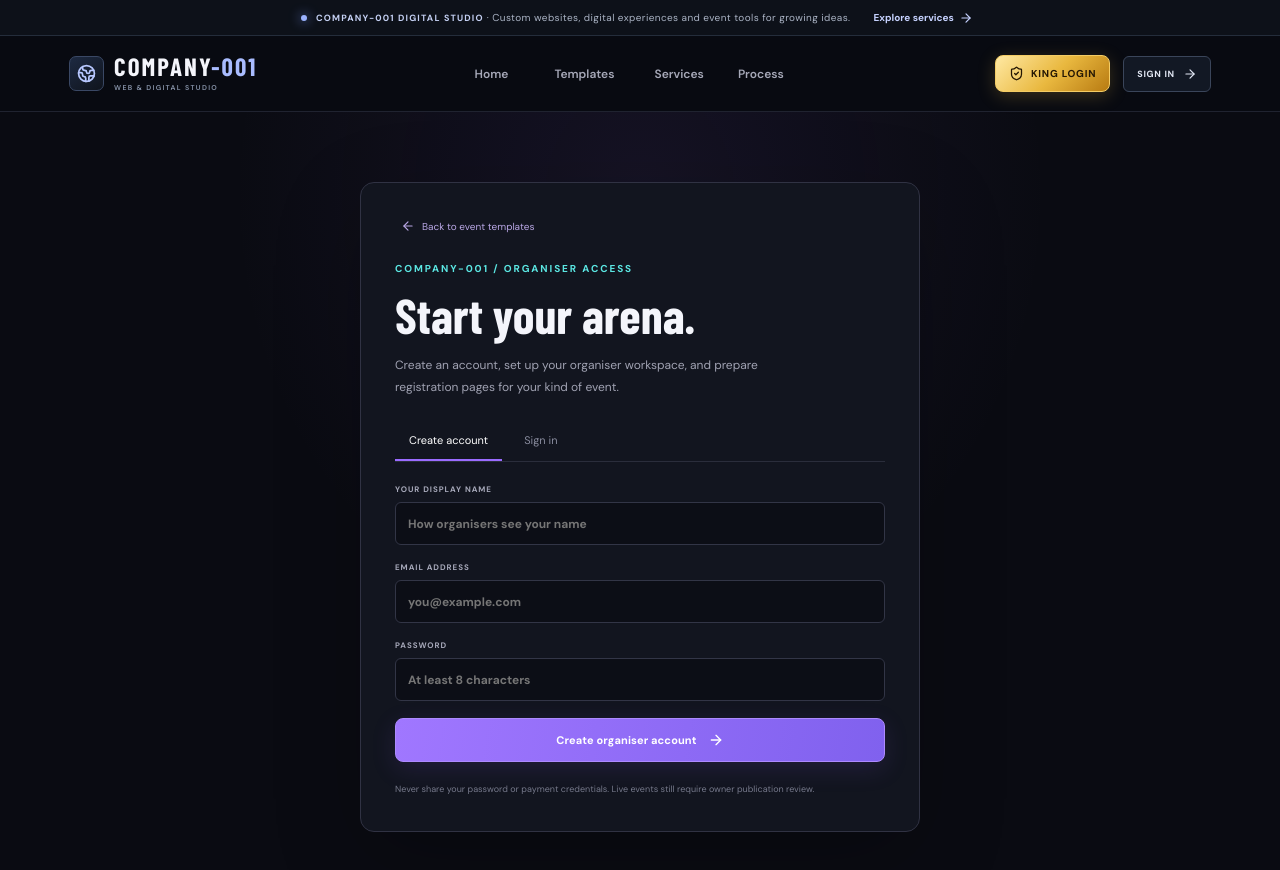
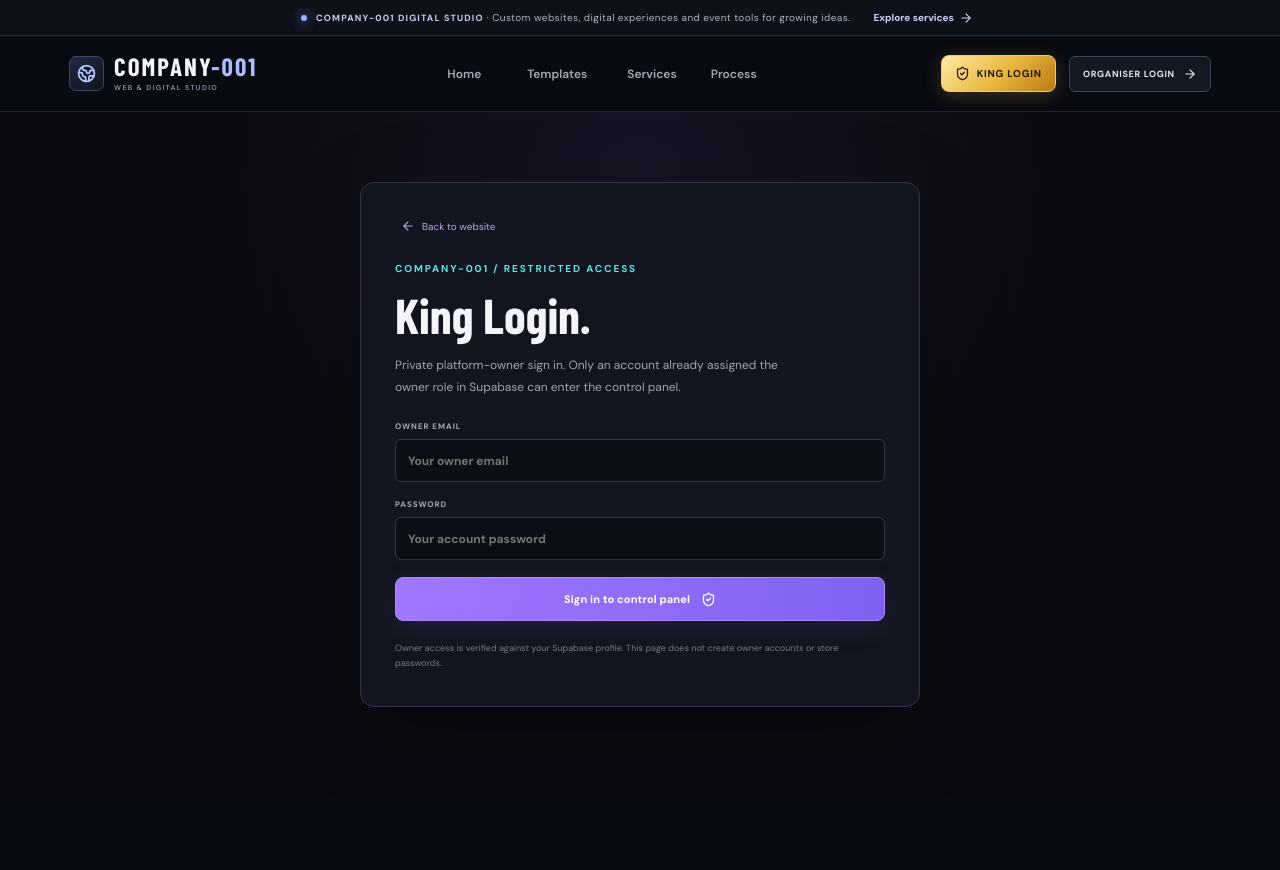
Before and after one commit to bhavishyacodz/Company-001, a React (Vite) app: page / in a window 1280 px wide. Both pictures are taken after a click on the button "KING LOGIN". Shown: the top 870 px of the page. After the commit the page ends 800 px from the top, so only its background shows below. Built offline with nearby package versions, Linux system fonts and the light colour scheme; a web font is replaced by a local one.

Commit message:
Separate owner login from free organiser access

```diff
--- a/src/main.jsx
+++ b/src/main.jsx
@@ -160,7 +160,7 @@ function App() {
         <nav className={mobileMenu ? "nav-links nav-open" : "nav-links"}>
           {isLiveEventRoute ? <>
             <a href="#overview" onClick={() => setMobileMenu(false)}>Event</a><a href="#format" onClick={() => setMobileMenu(false)}>Details</a><a href="#rules" onClick={() => setMobileMenu(false)}>How to join</a>
-          </> : ["site", "templates", "account", "owner"].includes(view) ? <>
+          </> : ["site", "templates", "account", "owner", "king-login"].includes(view) ? <>
             <button className={view === "site" ? "nav-text active" : "nav-text"} onClick={() => { setView("site"); setMobileMenu(false); }}>Home</button>
             <button className={view === "templates" ? "nav-text active" : "nav-text"} onClick={() => { setView("templates"); setMobileMenu(false); }}>Templates</button>
             <a href={view === "site" ? "#services" : "/#services"} onClick={() => { setView("site"); setMobileMenu(false); }}>Services</a>
@@ -172,13 +172,13 @@ function App() {
           </>}
         </nav>
         <div className="top-actions">
-          <button className="owner-shortcut king-login" onClick={() => setView(platformRole === "owner" ? "owner" : "account")} aria-label="King Login — owner dashboard sign in"><ShieldCheck size={15} /> KING LOGIN</button>
-          <button className="account-entry" onClick={() => setView("account")} aria-label="Sign in or create organiser account">{signedInUser ? "WORKSPACE" : "SIGN IN"} <ArrowRight size={14} /></button>
+          <button className="owner-shortcut king-login" onClick={() => setView(platformRole === "owner" ? "owner" : "king-login")} aria-label="King Login — restricted platform owner sign in"><ShieldCheck size={15} /> KING LOGIN</button>
+          <button className="account-entry" onClick={() => setView("account")} aria-label="Organiser or user sign in">{signedInUser ? "MY ACCOUNT" : "ORGANISER LOGIN"} <ArrowRight size={14} /></button>
           <button className="menu-button" onClick={() => setMobileMenu(!mobileMenu)} aria-label="Toggle menu">{mobileMenu ? <X size={20} /> : <Menu size={20} />}</button>
         </div>
       </header>
 
-      {view === "account" ? <AccountPanel onBack={() => setView("site")} onOpenWorkspace={() => setView("organizer")} /> : view === "owner" ? <OwnerPanel onBack={() => setView("site")} /> : view === "templates" ? <TemplateGallery onUseTemplate={(templateKey) => { setRequestedTemplate(templateKey); setView(platformRole === "owner" ? "owner" : "account"); }} /> : view === "site" ? (
+      {view === "account" ? <AccountPanel onBack={() => setView("site")} onOpenWorkspace={() => setView("organizer")} /> : view === "king-login" ? <KingLoginPanel onBack={() => setView("site")} onSuccess={() => setView("owner")} /> : view === "owner" ? <OwnerPanel onBack={() => setView("site")} /> : view === "templates" ? <TemplateGallery onUseTemplate={(templateKey) => { setRequestedTemplate(templateKey); setView(platformRole === "owner" ? "owner" : "account"); }} /> : view === "site" ? (
         isLiveEventRoute ? <main>
           <section className="hero" id="overview">
             <div className="hero-grid" />
@@ -226,7 +226,7 @@ function App() {
               <article className="showcase-card showcase-coaching"><span className="showcase-icon"><GraduationCap size={21}/></span><span className="showcase-tag">05 · EDUCATION</span><h3>Coaching & classes</h3><p>Course enquiries, batch selection, session timings and enrolment details.</p><small>Example · Foundation Learning Batch</small></article>
               <article className="showcase-card showcase-community"><span className="showcase-icon"><HeartHandshake size={21}/></span><span className="showcase-tag">06 · COMMUNITY</span><h3>Cultural & community events</h3><p>Showcases, meetups, auditions, volunteer groups and local gatherings.</p><small>Example · Rhythm & Culture Fest</small></article>
             </div>
-            <div className="showcase-cta"><div><strong>Have an event idea?</strong><span>Start with a template and customise the details for your audience.</span></div><button className="button button-primary" onClick={() => setView(signedInUser ? "organizer" : "account")}>Explore organiser workspace <ArrowRight size={15}/></button></div>
+            <div className="showcase-cta"><div><strong>Have an event idea?</strong><span>Start with a template and customise the details for your audience.</span></div><button className="button button-primary" onClick={() => setView("account")}>Get started free <ArrowRight size={15}/></button></div>
           </section> : null}
 
           <section className="section event-section" id="format">
@@ -283,7 +283,7 @@ function App() {
             </div>
           </section>
 
-          <footer className="footer"><button className="brand footer-brand" onClick={() => setView("site")}><span className="brand-mark"><Swords size={17} /></span><span className="brand-word">ARENA<span className="brand-period">.</span><small>POWERED BY COMPANY-001</small></span></button><span>{isLiveEventRoute ? categoryPresentation.label : "Company-001 · Event templates"}</span><button className="footer-link" onClick={() => setView(signedInUser ? "organizer" : "account")}>Organiser workspace <ArrowRight size={14} /></button></footer>
+          <footer className="footer"><button className="brand footer-brand" onClick={() => setView("site")}><span className="brand-mark"><Swords size={17} /></span><span className="brand-word">ARENA<span className="brand-period">.</span><small>POWERED BY COMPANY-001</small></span></button><span>{isLiveEventRoute ? categoryPresentation.label : "Company-001 · Event templates"}</span><button className="footer-link" onClick={() => setView("account")}>Organiser login <ArrowRight size={14} /></button></footer>
         </main> : <CompanyHome onStart={() => document.getElementById("process")?.scrollIntoView({ behavior: "smooth" })} onOrganiser={() => setView(signedInUser ? "organizer" : "account")} />
       ) : (
         <main className="dashboard">
@@ -358,6 +358,60 @@ function TemplateGallery({ onUseTemplate }) {
       </section>
     </div> : null}
   </main>;
+}
+
+function KingLoginPanel({ onBack, onSuccess }) {
+  const [email, setEmail] = useState("");
+  const [password, setPassword] = useState("");
+  const [busy, setBusy] = useState(false);
+  const [notice, setNotice] = useState("");
+  const [noticeType, setNoticeType] = useState("error");
+
+  const authenticateOwner = async (event) => {
+    event.preventDefault();
+    setBusy(true);
+    setNotice("");
+    try {
+      const { data, error } = await supabase.auth.signInWithPassword({ email: email.trim(), password });
+      if (error) throw error;
+      const { data: profile, error: profileError } = await supabase
+        .from("profiles")
+        .select("platform_role")
+        .eq("id", data.user.id)
+        .maybeSingle();
+      if (profileError) throw profileError;
+      if (profile?.platform_role !== "owner") {
+        await supabase.auth.signOut();
+        throw new Error("This account does not have platform-owner access. Use Organiser Login instead.");
+      }
+      setNoticeType("success");
+      setNotice("Owner verified. Opening the private control panel…");
+      onSuccess();
+    } catch (error) {
+      setNoticeType("error");
+      setNotice(error.message || "Could not sign in to the owner panel.");
+    } finally {
+      setBusy(false);
+    }
+  };
+
+  return (
+    <main className="account-shell">
+      <section className="account-card">
+        <button className="account-back" type="button" onClick={onBack}><ArrowRight size={14} /> Back to website</button>
+        <div className="section-kicker">COMPANY-001 / RESTRICTED ACCESS</div>
+        <h1>King Login.</h1>
+        <p className="account-lead">Private platform-owner sign in. Only an account already assigned the owner role in Supabase can enter the control panel.</p>
+        <form className="account-form" onSubmit={authenticateOwner}>
+          <label>OWNER EMAIL<input type="email" value={email} onChange={event => setEmail(event.target.value)} required autoComplete="username" placeholder="Your owner email" /></label>
+          <label>PASSWORD<input type="password" value={password} onChange={event => setPassword(event.target.value)} required autoComplete="current-password" placeholder="Your account password" /></label>
+          <button className="button button-primary full-width" disabled={busy} type="submit">{busy ? "Verifying owner…" : "Sign in to control panel"} <ShieldCheck size={15} /></button>
+        </form>
+        {notice ? <p className={noticeType === "success" ? "account-notice" : "owner-alert"} role="status">{notice}</p> : null}
+        <p className="account-footnote">Owner access is verified against your Supabase profile. This page does not create owner accounts or store passwords.</p>
+      </section>
+    </main>
+  );
 }
 
 function AccountPanel({ onBack, onOpenWorkspace }) {
```
